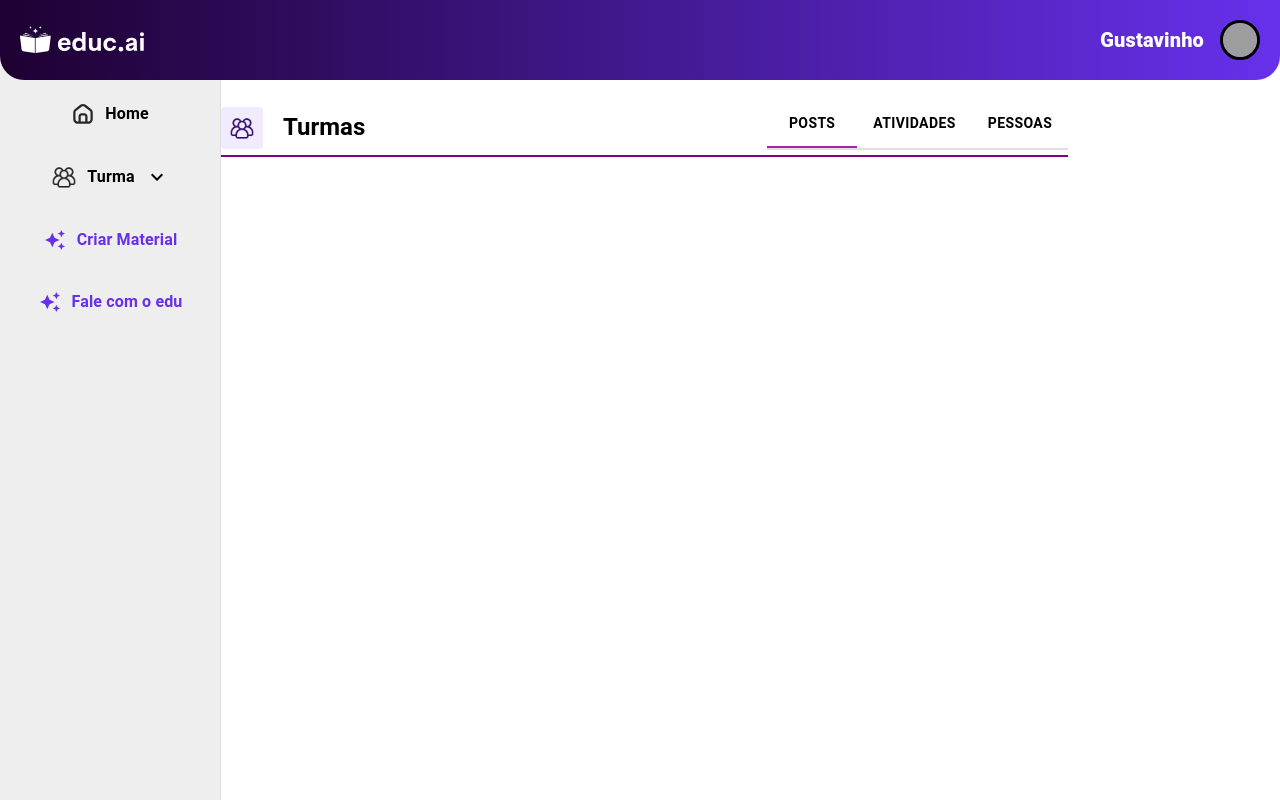
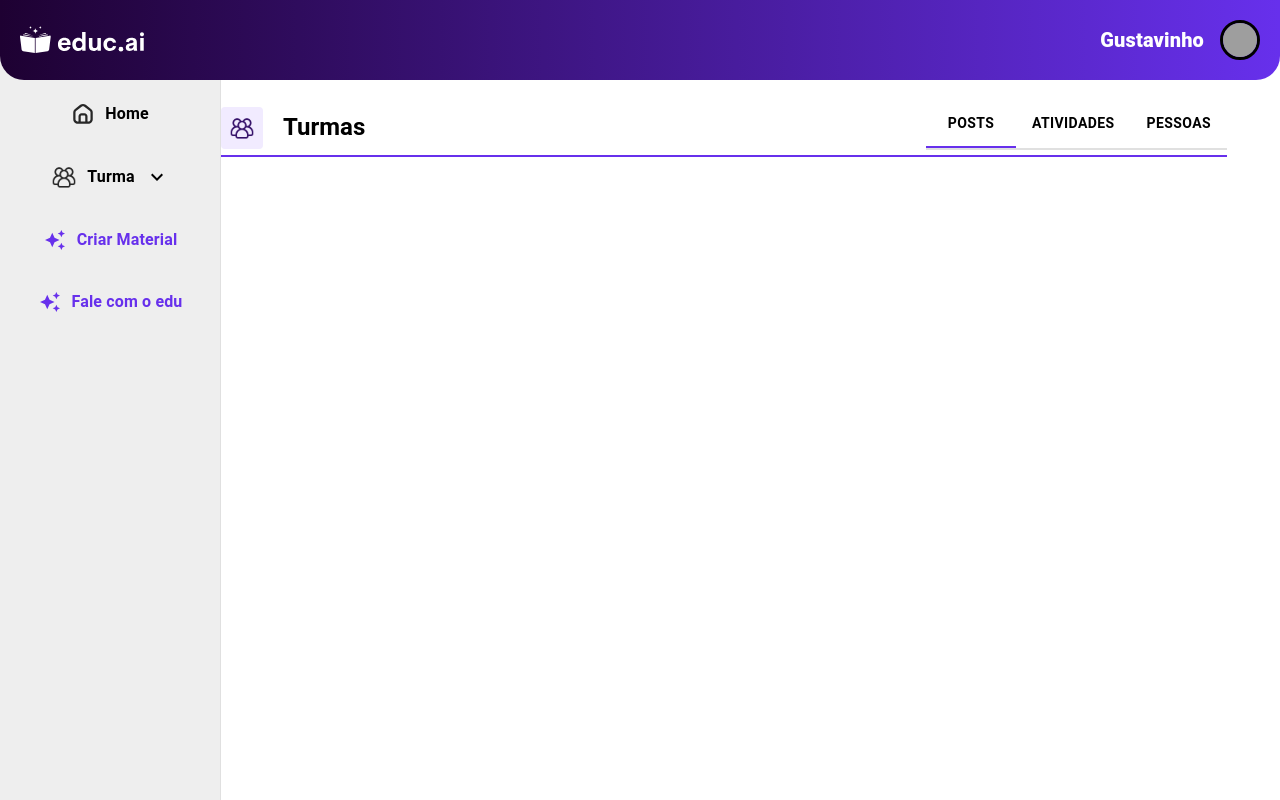
Before and after one commit to ribgu/educai-web-app, a React (Vite) app: page /turmas in a window 1280 px wide. Built offline with nearby package versions, Linux system fonts and the light colour scheme; grey boxes are pictures that could not be loaded.

Commit message:
melhora topbar

```diff
--- a/src/components/PageHeader/PageHeader.tsx
+++ b/src/components/PageHeader/PageHeader.tsx
@@ -5,7 +5,7 @@ import TabContext from '@mui/lab/TabContext'
 import { useNavigate } from 'react-router-dom'
 import Typography from '@mui/material/Typography/Typography'
 import { useState } from 'react'
-import { Tabs, useTheme } from '@mui/material'
+import { Tabs } from '@mui/material'
 
 type PageHeaderProps = {
   title: string
@@ -19,7 +19,6 @@ export default function PageHeader(PageHeaderProps: PageHeaderProps) {
 
   const actualTab = new URLSearchParams(window.location.search).get('tab')
   const [tab, setTab] = useState<Tab>(actualTab ? actualTab as Tab : 'posts')
-  const theme = useTheme()
   const navigate = useNavigate()
 
   const handleChange = (e: React.SyntheticEvent, newTab: Tab) => {
@@ -31,15 +30,15 @@ export default function PageHeader(PageHeaderProps: PageHeaderProps) {
 
   return (
     <Box sx={{
-      width: '80%',
-      marginTop: '20px',
+      width: '95%',
+      marginTop: '20px'
     }}>
       <Box sx={{
         display: 'flex',
         flexDirection: 'row',
         justifyContent: 'space-between'
       }}>
-        <Box sx={{ display: 'flex', alignItems: 'center', gap:'20px' }}>
+        <Box sx={{ display: 'flex', alignItems: 'center', gap: '20px' }}>
           <img src='./iconsPages/turma.svg' alt='Pessoas agrupadas' />
           <Typography variant='h5' sx={{
             fontWeight: '700'
@@ -47,13 +46,13 @@ export default function PageHeader(PageHeaderProps: PageHeaderProps) {
             {title}
           </Typography>
         </Box>
-        <Box sx={{ borderBottom: 1, borderColor: 'divider', marginBottom:'5px' }}>
+        <Box sx={{ borderBottom: 1, borderColor: 'divider', marginBottom: '5px' }}>
           <TabContext value={tab}>
             <Box sx={{ borderBottom: 1, borderColor: 'divider' }}>
               <Tabs
                 sx={{
                   '.MuiTabs-indicator': {
-                    backgroundColor: theme.palette.primary.main
+                    backgroundColor: '#6730EC'
                   },
                   '.MuiTab-root': {
                     color: 'black',
@@ -74,7 +73,7 @@ export default function PageHeader(PageHeaderProps: PageHeaderProps) {
         </Box>
       </Box>
       <Divider sx={{
-        border: '1px solid purple'
+        border: '1px solid #6730EC',
       }} />
     </Box>
   )
--- a/src/components/TopBar/TopBar.tsx
+++ b/src/components/TopBar/TopBar.tsx
@@ -16,7 +16,6 @@ export default function   TopBar() {
       alignItems: 'center',
       padding: '20px'
     }}>
-      {/* adicionar variante certa  */}
       <Logo variant='allWhite' width='ssm' />
       <ProfileHeader name='Gustavinho' imageUrl='https://avatars.githubusercontent.com/u/6713782?v=4' />
     </Stack>
```
Lines whose indentation alone changed are shown as unchanged.
